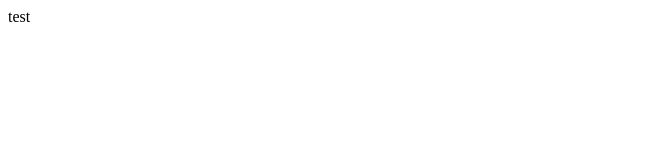
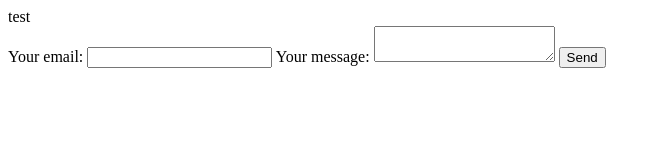
Before and after one commit to rstix/formspree-test, a plain HTML site: page index.html in a window 1280 px wide. Shown: the whole page, without its empty margins (0-661 px from the left). Drawn offline with Linux system fonts and the light colour scheme.

Commit message:
form added

```diff
--- a/index.html
+++ b/index.html
@@ -8,5 +8,20 @@
 </head>
 <body>
   test
+  <form
+  action="https://formspree.io/f/mwkydnjd"
+  method="POST"
+>
+  <label>
+    Your email:
+    <input type="email" name="email">
+  </label>
+  <label>
+    Your message:
+    <textarea name="message"></textarea>
+  </label>
+  <!-- your other form fields go here -->
+  <button type="submit">Send</button>
+</form>
 </body>
 </html>
```
